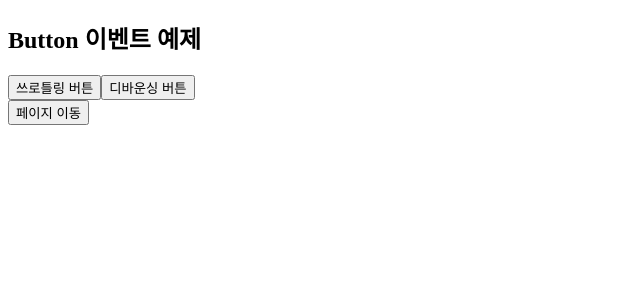
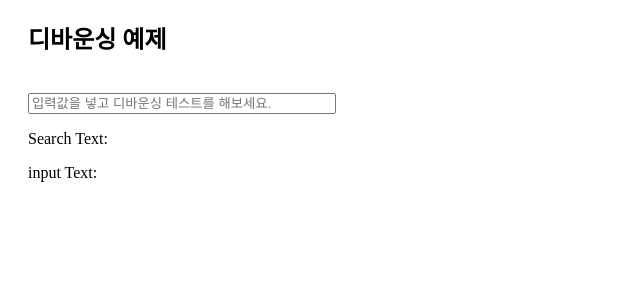
Before and after one commit to dlfhrrl12/react-deepen, a React (Vite) app: page / in a window 1280 px wide. Shown: the top 300 px of the page, without its empty margins (0-640 px from the left). Built offline with nearby package versions, Linux system fonts and the light colour scheme.

Commit message:
UX 향상 기능 2 - lodash를 활용한 throttling, debounce

```diff
--- a/package.json
+++ b/package.json
@@ -15,6 +15,7 @@
     "axios": "^1.7.9",
     "immer": "^10.1.1",
     "json-server": "^1.0.0-beta.3",
+    "lodash": "^4.17.21",
     "react": "^19.0.0",
     "react-dom": "^19.0.0",
     "react-router-dom": "^7.2.0",
--- a/src/pages/Home.jsx
+++ b/src/pages/Home.jsx
@@ -1,51 +1,36 @@
-import { useEffect } from 'react';
-import { useNavigate } from 'react-router-dom';
+import _ from 'lodash';
+import { useCallback, useState } from 'react';
 
 const Home = () => {
-  const navigate = useNavigate();
-  let timerId = null;
+  const [searchText, setSearchText] = useState('');
+  const [inputText, setInputText] = useState('');
 
-  const throttling = (delay) => {
-    if (timerId) {
-      return;
-    }
-    console.log(`API요청 실행! ${delay}ms 동안 추가요청 안반음`);
+  const handleSearchText = useCallback(
+    _.debounce((text) => setSearchText(text), 2000),
+    []
+  );
 
-    timerId = setTimeout(() => {
-      console.log(`${delay}ms 지남 추가 요청 받음!`);
-      timerId = null;
-    }, delay);
+  const handleChange = (e) => {
+    setInputText(e.target.value);
+    handleSearchText(e.target.value);
   };
-
-  const debounce = (delay) => {
-    if (timerId) {
-      clearTimeout(timerId);
-    }
-    timerId = setTimeout(() => {
-      console.log(`마지막 요청으로부터 ${delay}ms 지났으므로 API 요청 실행`);
-      timerId = null;
-    }, delay);
-  };
-
-  const handleMove = () => {
-    navigate('/company');
-  };
-
-  useEffect(() => {
-    return () => {
-      if (timerId) {
-        clearTimeout(timerId);
-      }
-    };
-  }, []);
   return (
-    <div>
-      <h2>Button 이벤트 예제</h2>
-      <button onClick={() => throttling(2000)}>쓰로틀링 버튼</button>
-      <button onClick={() => debounce(2000)}>디바운싱 버튼</button>
-      <div>
-        <button onClick={handleMove}>페이지 이동</button>
-      </div>
+    <div
+      style={{
+        paddingLeft: 20,
+        paddingRight: 20,
+      }}
+    >
+      <h2>디바운싱 예제</h2>
+      <br />
+      <input
+        placeholder="입력값을 넣고 디바운싱 테스트를 해보세요."
+        style={{ width: '300px' }}
+        onChange={handleChange}
+        type="text"
+      />
+      <p>Search Text: {searchText}</p>
+      <p>input Text: {inputText}</p>
     </div>
   );
 };
```
Also changed, not shown: 1 other file (tests, documents, lock files or other folders).
